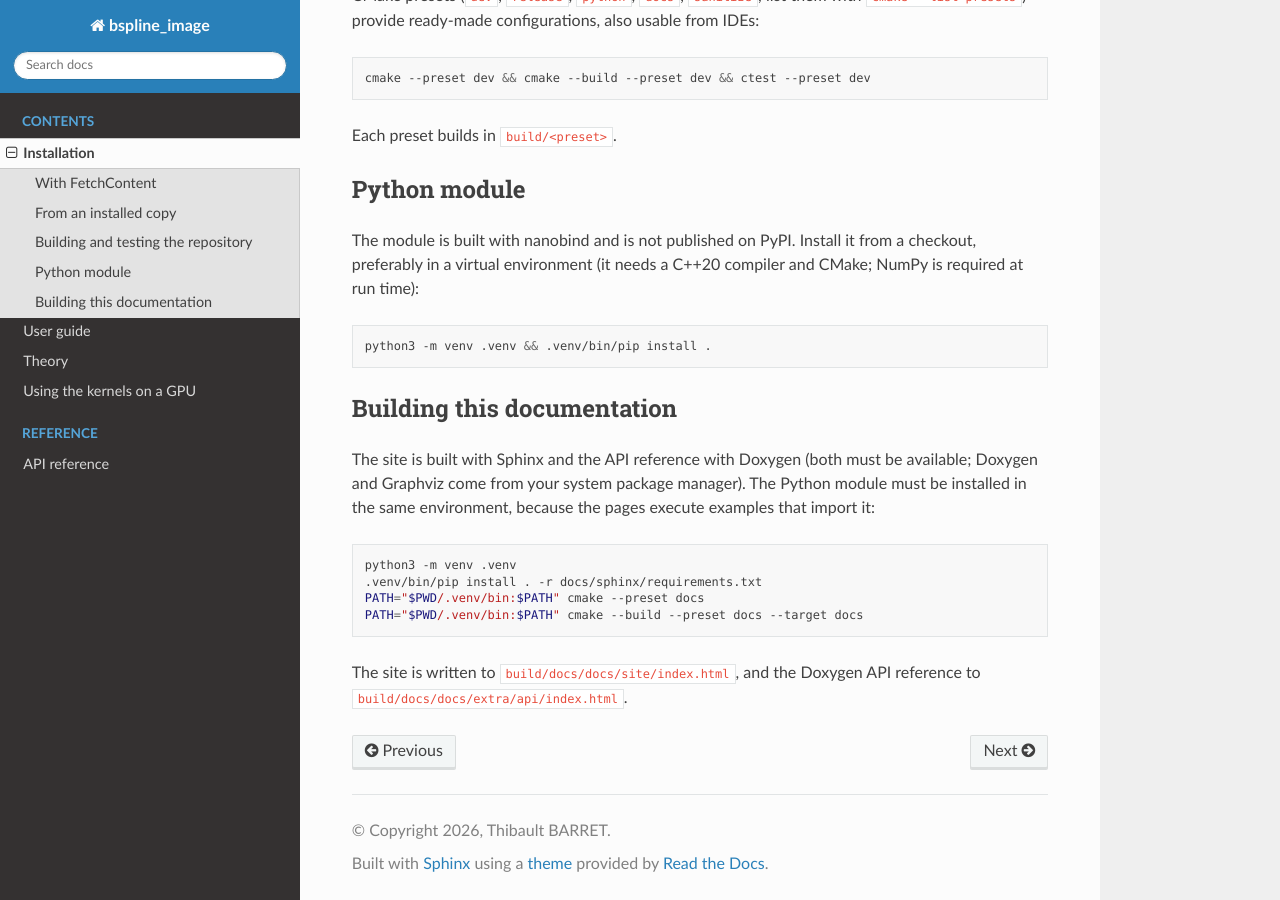
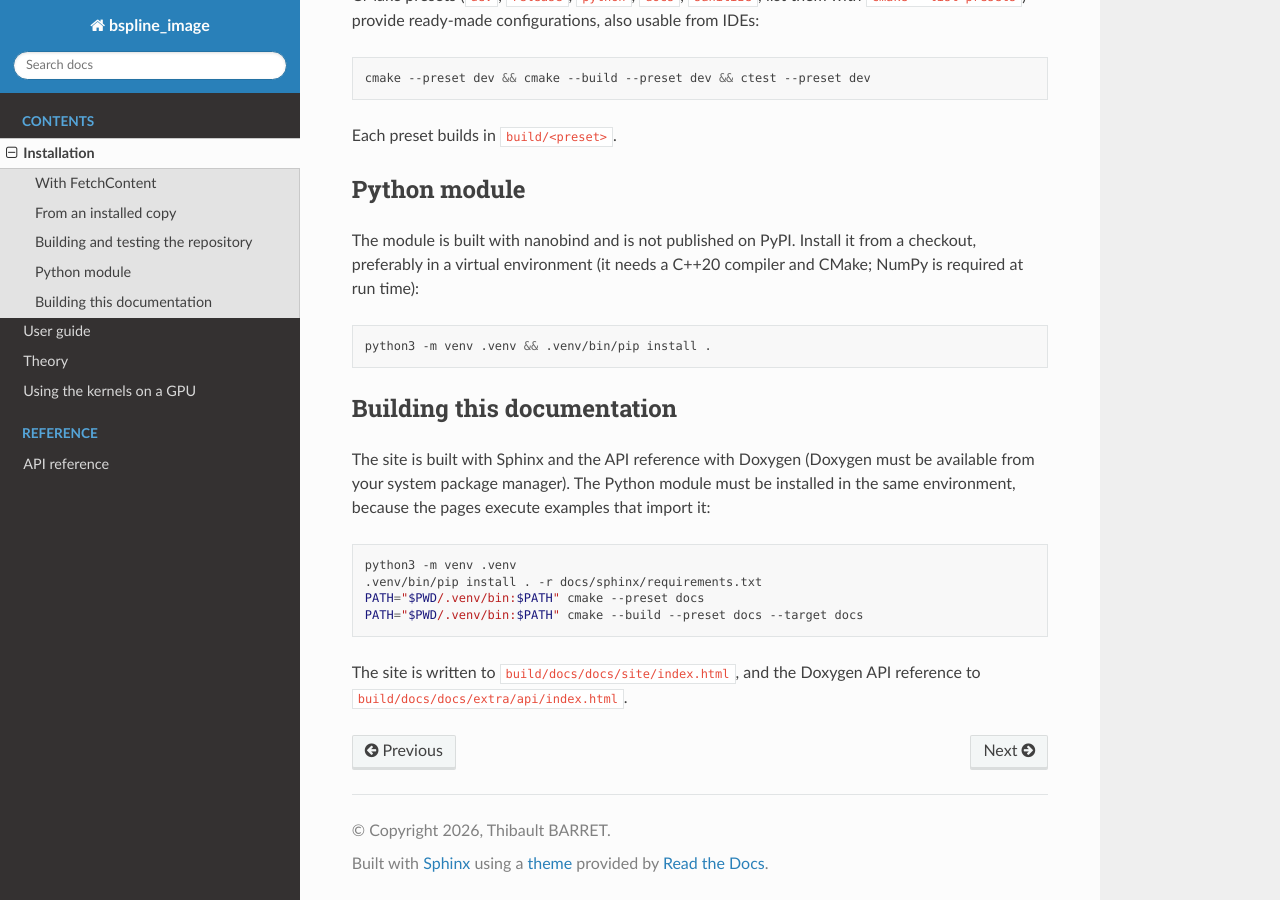
Before and after one commit to thibaultbarret/bspline_image, a Sphinx documentation site: the page built from docs/sphinx/installation.md, in a window 1280 px wide and 900 px high, scrolled down 932 px. Built offline with Sphinx 7.4.7 and the Read the Docs theme 3.1.0, drawn with Linux system fonts in a browser that asks for light colours; the version number is read from the project's files by our own code.

Commit message:
docs: drop the Graphviz prerequisite and fix layer wording

```diff
--- a/docs/sphinx/installation.md
+++ b/docs/sphinx/installation.md
@@ -60,8 +60,8 @@ python3 -m venv .venv && .venv/bin/pip install .
 
 ## Building this documentation
 
-The site is built with Sphinx and the API reference with Doxygen (both must be
-available; Doxygen and Graphviz come from your system package manager). The Python
+The site is built with Sphinx and the API reference with Doxygen (Doxygen
+must be available from your system package manager). The Python
 module must be installed in the same environment, because the pages execute examples
 that import it:
 
```
Also changed, not shown: README.md (+1 -1 lines), docs/sphinx/user_guide.md (+4 -4 lines).
